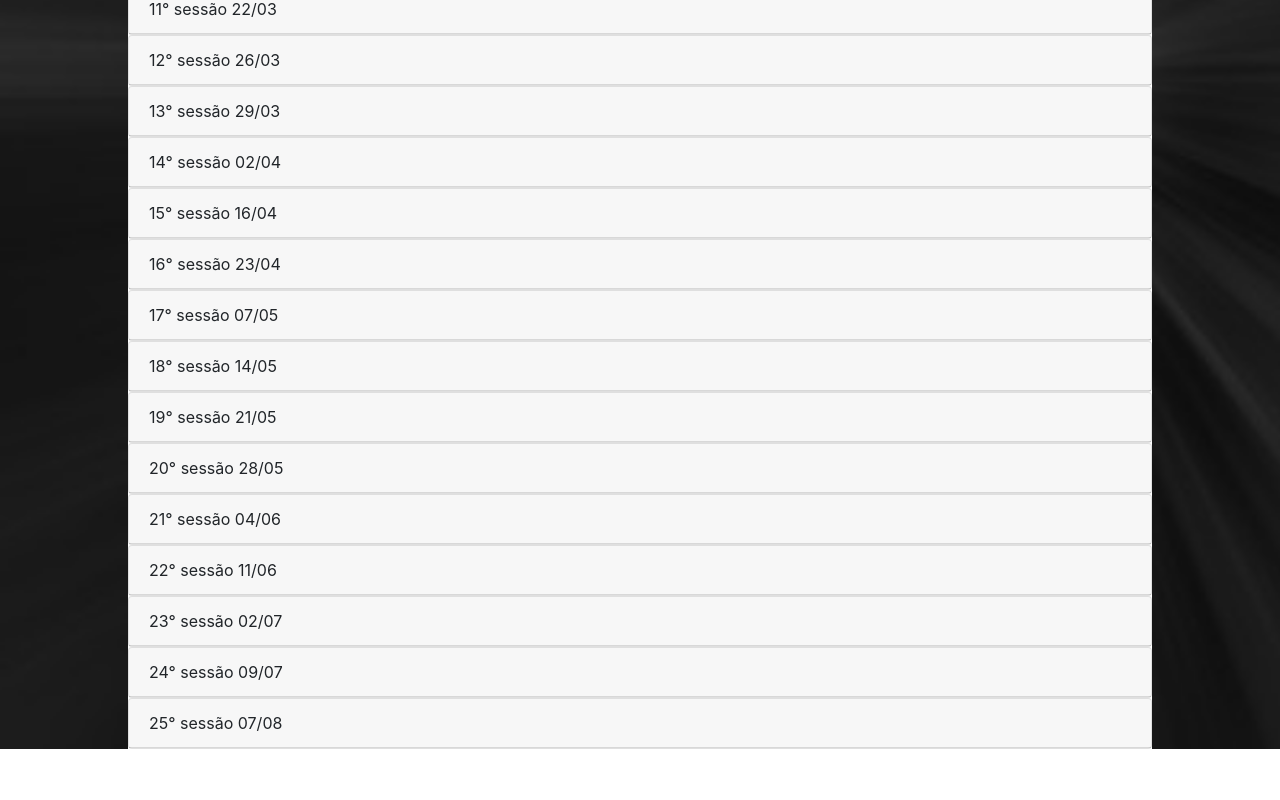
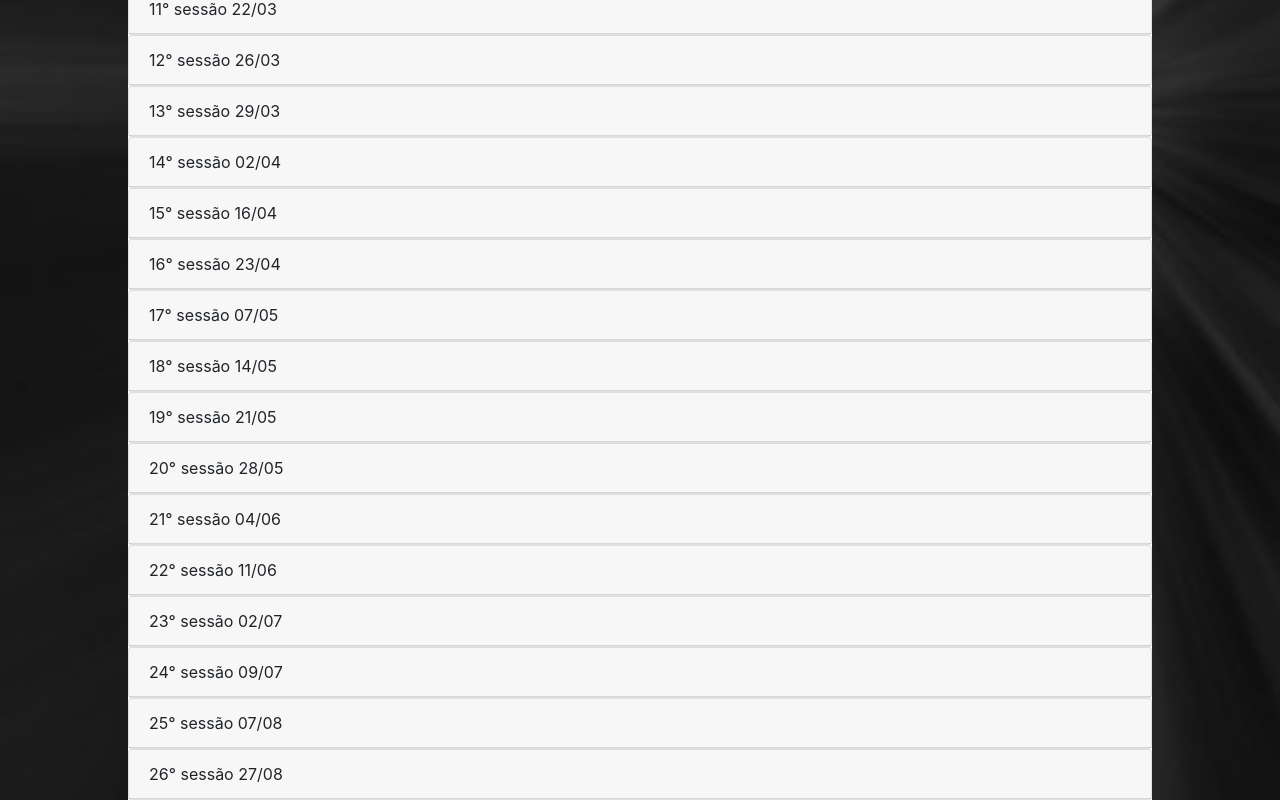
Before and after one commit to CaioCohen/CorruptedDominion, an Angular app: page /sessoes in a window 1280 px wide. Shown: the part 588-1388 px from the top of the page. Before the commit the page ends 1337 px from the top, so only its background shows below. Built offline with nearby package versions, Linux system fonts and the light colour scheme; what ngx-bootstrap-icons would draw is missing.

Commit message:
27 sessao campanha 2

```diff
--- a/src/app/main/sessoes/sessoes.component.html
+++ b/src/app/main/sessoes/sessoes.component.html
@@ -998,6 +998,13 @@
         <p>O grupo faz algumas perguntas para Hruk sobre como eles poderiam encontrar a Fênix Ancestral, mas Hruk não fornece muita ajuda, porém, ele informa que eles estão em um lugar chamado Região Selvagem do Norte, e um torneio dentre as tribos dessa região será feita para escolher varios guerreiros para se aventurarem em um lugar cheio de tesouros, levados por um enviado do reino.</p>
         <p>O grupo resolve seguir Hruk e vencer o torneio para que eles possam entrar em contato com o reino, visto que os habitantes dessa região não parecem saber muito sobre o mundo.</p>
       </accordion-group>
+      <accordion-group>
+        <div accordion-heading class="header"> 26° sessão 27/08</div>
+        <p>O grupo segue para a tribo cinzas flamejantes, que é maior para seguir com o torneio. Vários outros times de clãs espalhados pela região selvagem do norte também chegam ao mesmo tempo para competirem.</p>
+        <p>Apesar da quantidade de times e também da participação dos próprios times da tribo, Ghorr, sozinho, consegue garantir a vitória do grupo e eles avançam para a próxima etapa, que ocorrerá na grande tribo da região selvagem do norte, a Horda Vulcânica.</p>
+        <p>Um enviado do reino estará presidindo a final da competição, e apenas os 5 melhores times serão escolhidos para irem para o reino e terem a oportunidade de explorar a tal zona prometida. </p>
+        <p>A final é dividida em duas etapas, e a primeira é capturar criatura de maior ranque dentro de 3 dias.</p>
+      </accordion-group>
     </ng-container>
 </accordion>
 </div>
```
